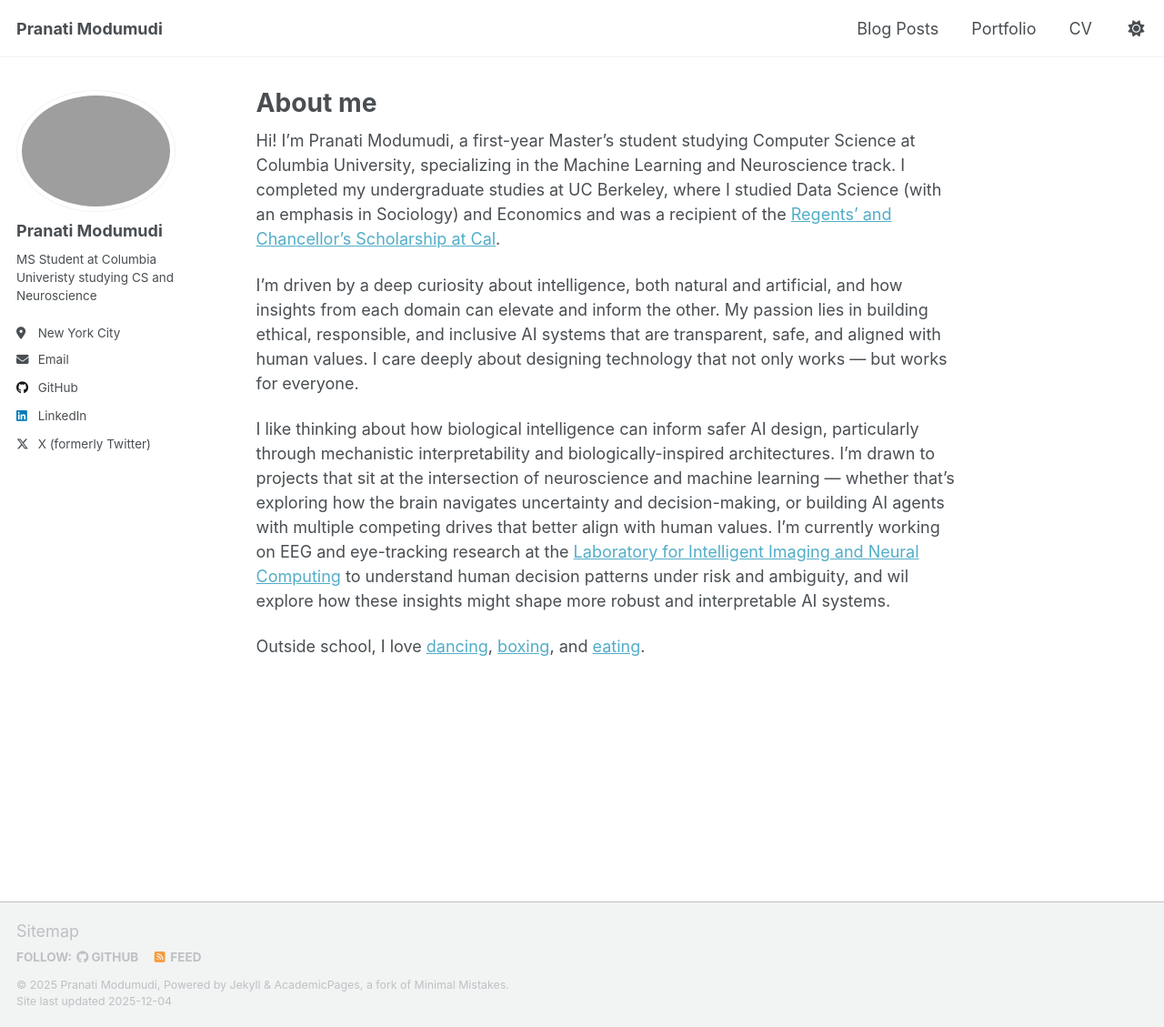
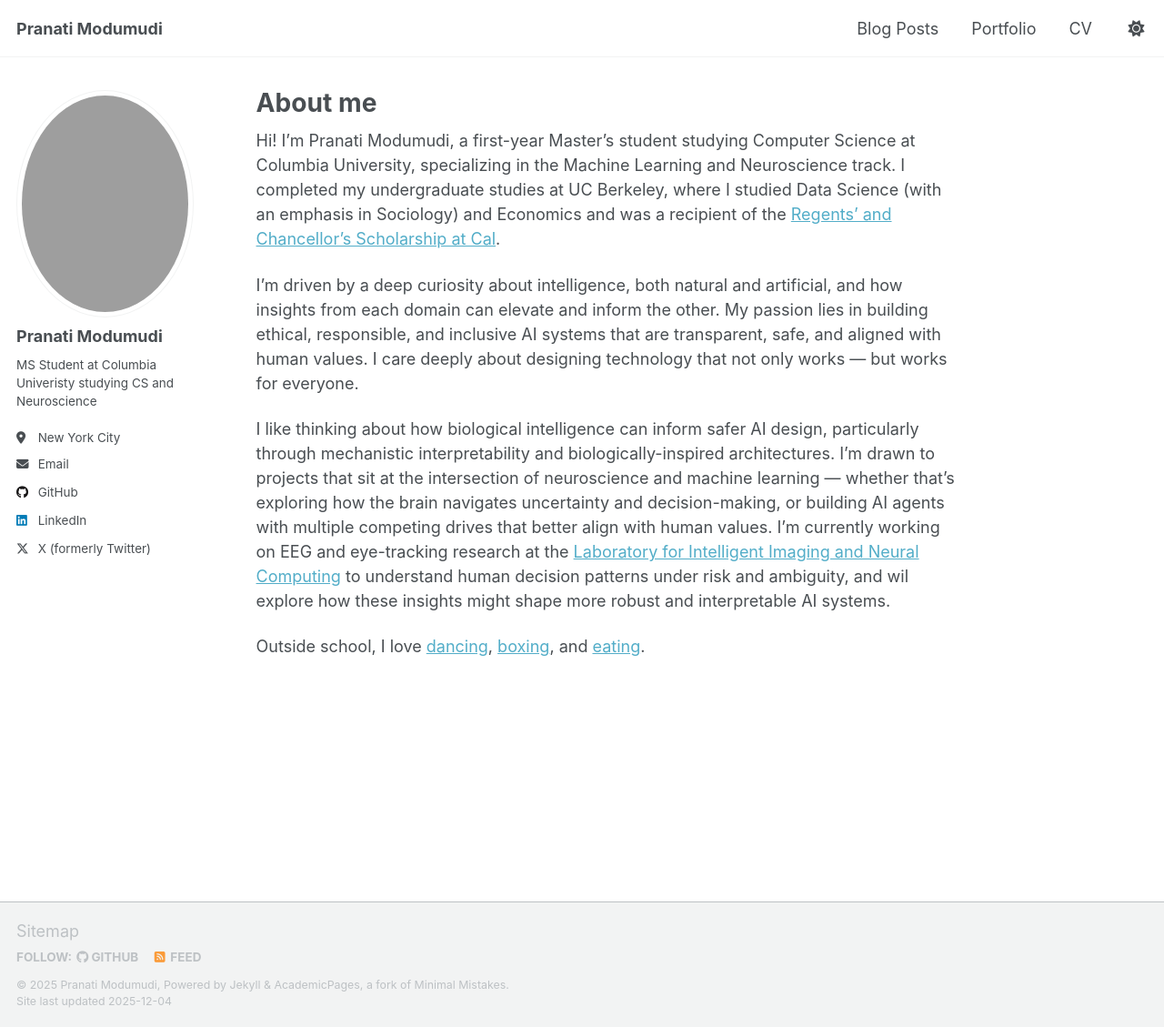
Before and after one commit to pranmod01/pranmod01.github.io, a Jekyll site: the page built from _pages/about.md, in a window 1280 px wide and 1129 px high. Shown: the whole window at 91% size. Built offline with Jekyll 4.4.1, drawn with Linux system fonts in a browser that asks for light colours; a script that is not in the unit is left out.

Commit message:
fix prof pic

```diff
--- a/_sass/layout/_sidebar.scss
+++ b/_sass/layout/_sidebar.scss
@@ -94,8 +94,10 @@
   }
 
   img {
-    max-width: 175px;
+    width: 300px;
+    height: 250px;
     border-radius: 50%;
+    object-fit: cover;
 
     @include breakpoint($large) {
       padding: 5px;
```
